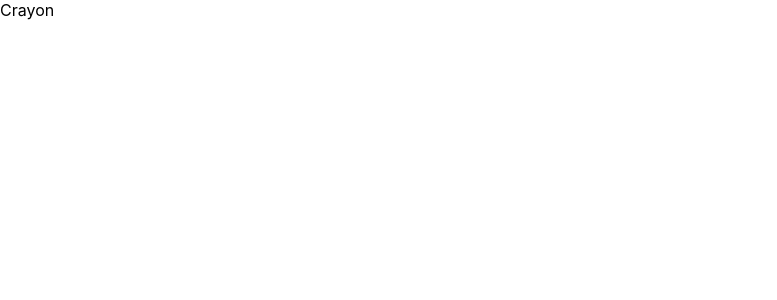
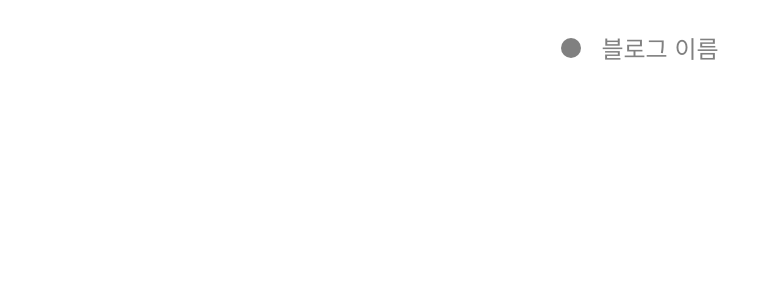
Before and after one commit to gdg-yonsei/crayon, a Next.js app: page / in a window 1280 px wide. Shown: the top 300 px of the page, without its empty margins (0-777 px from the left). Built offline with nearby package versions, Linux system fonts and the light colour scheme.

Commit message:
Outline : Add header

```diff
--- /dev/null
+++ b/src/components/Header/index.tsx
@@ -0,0 +1,37 @@
+import styled from 'styled-components';
+
+const Header = () => {
+  return (
+    <Wrapper>
+      <Icon />
+      <Title>블로그 이름</Title>
+    </Wrapper>
+  );
+};
+
+export default Header;
+
+const Wrapper = styled.header`
+  display: flex;
+  justify-content: center;
+  align-items: center;
+
+  padding: 30px 0;
+
+  > :not(:first-child) {
+    margin-left: 20px;
+  }
+`;
+
+const Icon = styled.div`
+  width: 20px;
+  height: 20px;
+
+  background-color: gray;
+  border-radius: 50%;
+`;
+
+const Title = styled.p`
+  font-size: 24px;
+  color: gray;
+`;
--- a/src/pages/index.tsx
+++ b/src/pages/index.tsx
@@ -1,8 +1,13 @@
+import Header from '@components/Header';
 import type { NextPage } from 'next';
 import styled from 'styled-components';
 
 const Home: NextPage = () => {
-  return <Wrapper>Crayon</Wrapper>;
+  return (
+    <Wrapper>
+      <Header />
+    </Wrapper>
+  );
 };
 
 export default Home;
--- a/src/styles/globals.css
+++ b/src/styles/globals.css
@@ -4,6 +4,16 @@ body {
   margin: 0;
   font-family: -apple-system, BlinkMacSystemFont, Segoe UI, Roboto, Oxygen,
     Ubuntu, Cantarell, Fira Sans, Droid Sans, Helvetica Neue, sans-serif;
+}
+
+h1,
+h2,
+h3,
+h4,
+h5,
+h6,
+p {
+  margin: 0;
 }
 
 a {
```
